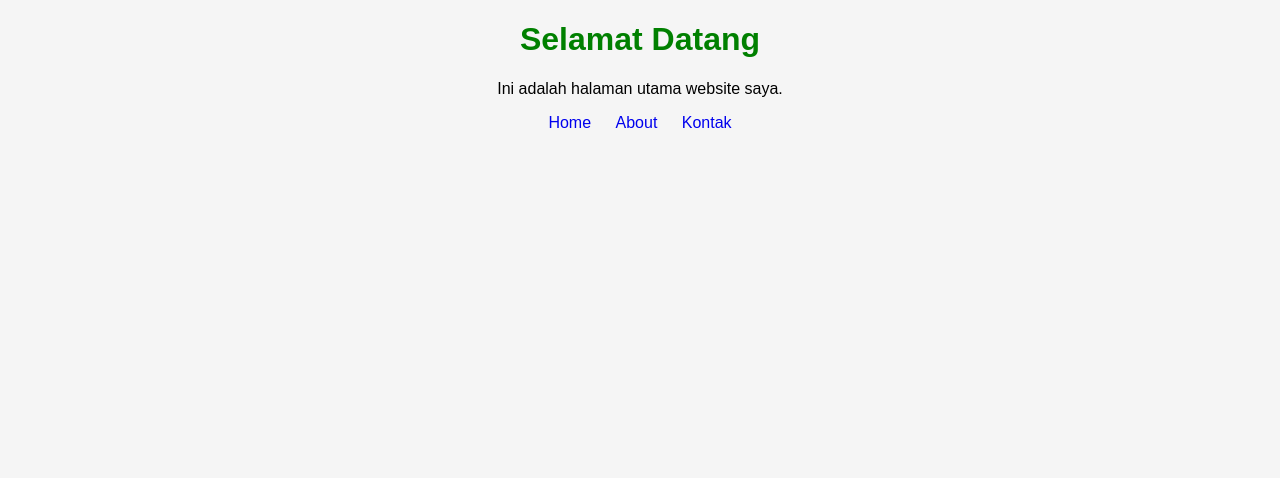
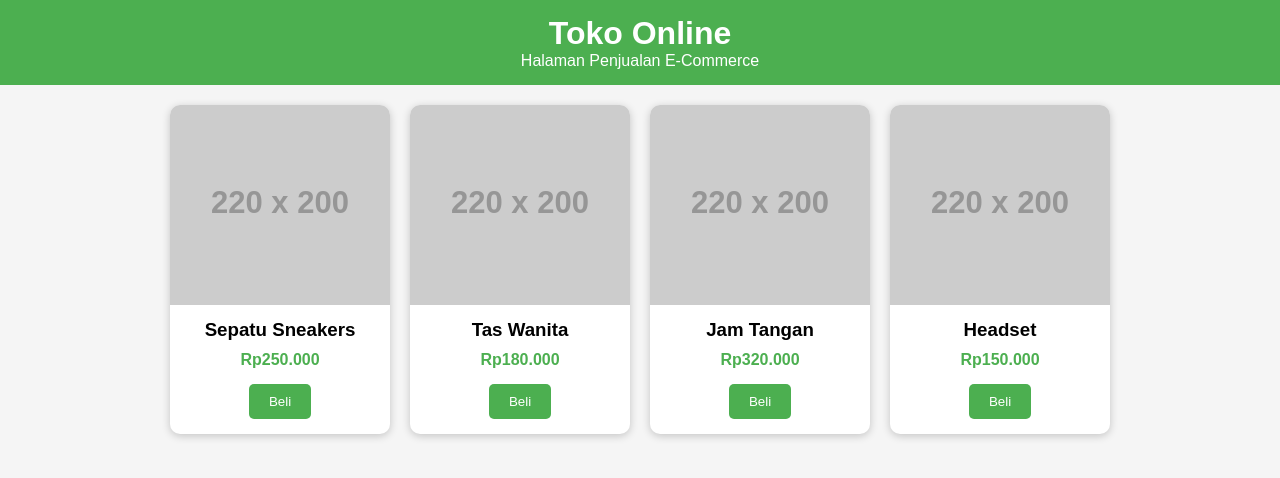
Before and after one commit to almiramaylanii-wq/newhtml, a plain HTML site: page index.html in a window 1280 px wide. Drawn offline with Linux system fonts and the light colour scheme; placeholder pictures from the web are drawn by us.

Commit message:
Update index.html

```diff
--- a/index.html
+++ b/index.html
@@ -3,34 +3,119 @@
 <head>
 <meta charset="UTF-8">
 <meta name="viewport" content="width=device-width, initial-scale=1.0">
-<title>Home</title>
+<title>Halaman Penjualan</title>
 
 <style>
-body{
-    font-family: Arial, sans-serif;
-    text-align: center;
-    background: #f5f5f5;
+*{
+    margin:0;
+    padding:0;
+    box-sizing:border-box;
+    font-family:Arial, sans-serif;
 }
 
-h1{
-    color: green;
+body{
+    background:#f5f5f5;
 }
 
-a{
-    text-decoration: none;
-    margin: 10px;
+header{
+    background:#4CAF50;
+    color:white;
+    text-align:center;
+    padding:15px;
+}
+
+.container{
+    width:90%;
+    margin:20px auto;
+}
+
+.produk{
+    display:flex;
+    gap:20px;
+    flex-wrap:wrap;
+    justify-content:center;
+}
+
+.card{
+    background:white;
+    width:220px;
+    border-radius:10px;
+    box-shadow:0 2px 8px rgba(0,0,0,0.2);
+    overflow:hidden;
+    text-align:center;
+}
+
+.card img{
+    width:100%;
+    height:200px;
+    object-fit:cover;
+}
+
+.card h3{
+    margin:10px 0;
+}
+
+.card p{
+    color:#4CAF50;
+    font-weight:bold;
+}
+
+button{
+    background:#4CAF50;
+    color:white;
+    border:none;
+    padding:10px 20px;
+    margin:15px;
+    border-radius:5px;
+    cursor:pointer;
+}
+
+button:hover{
+    background:#388E3C;
 }
 </style>
 </head>
 
 <body>
 
-<h1>Selamat Datang</h1>
-<p>Ini adalah halaman utama website saya.</p>
+<header>
+    <h1>Toko Online</h1>
+    <p>Halaman Penjualan E-Commerce</p>
+</header>
 
-<a href="index.html">Home</a>
-<a href="about.html">About</a>
-<a href="kontak.html">Kontak</a>
+<div class="container">
+    <div class="produk">
+
+        <div class="card">
+            <img src="https://via.placeholder.com/220x200" alt="Produk">
+            <h3>Sepatu Sneakers</h3>
+            <p>Rp250.000</p>
+            <button>Beli</button>
+        </div>
+
+        <div class="card">
+            <img src="https://via.placeholder.com/220x200" alt="Produk">
+            <h3>Tas Wanita</h3>
+            <p>Rp180.000</p>
+            <button>Beli</button>
+        </div>
+
+        <div class="card">
+            <img src="https://via.placeholder.com/220x200" alt="Produk">
+            <h3>Jam Tangan</h3>
+            <p>Rp320.000</p>
+            <button>Beli</button>
+        </div>
+
+        <div class="card">
+            <img src="https://via.placeholder.com/220x200" alt="Produk">
+            <h3>Headset</h3>
+            <p>Rp150.000</p>
+            <button>Beli</button>
+        </div>
+
+    </div>
+</div>
 
 </body>
 </html>
```
